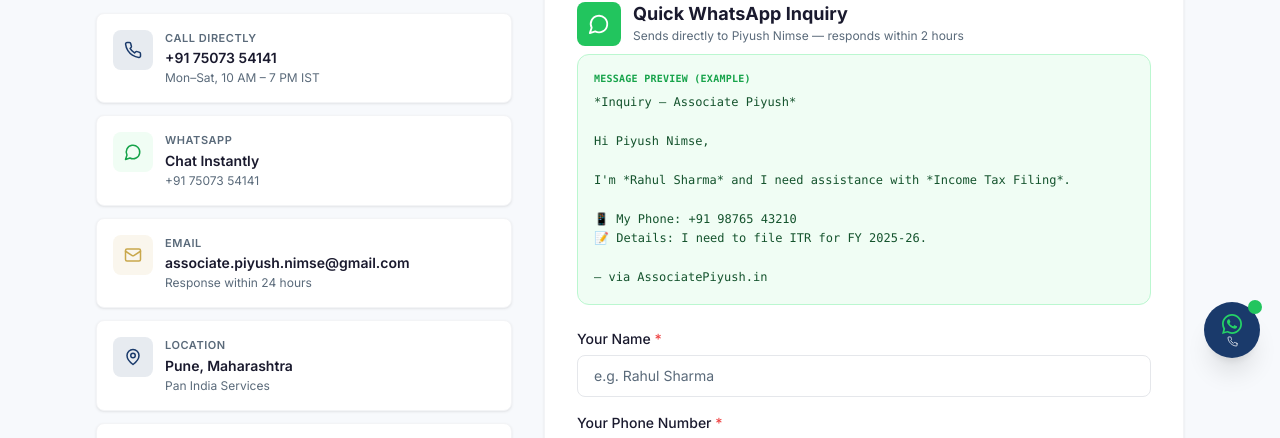
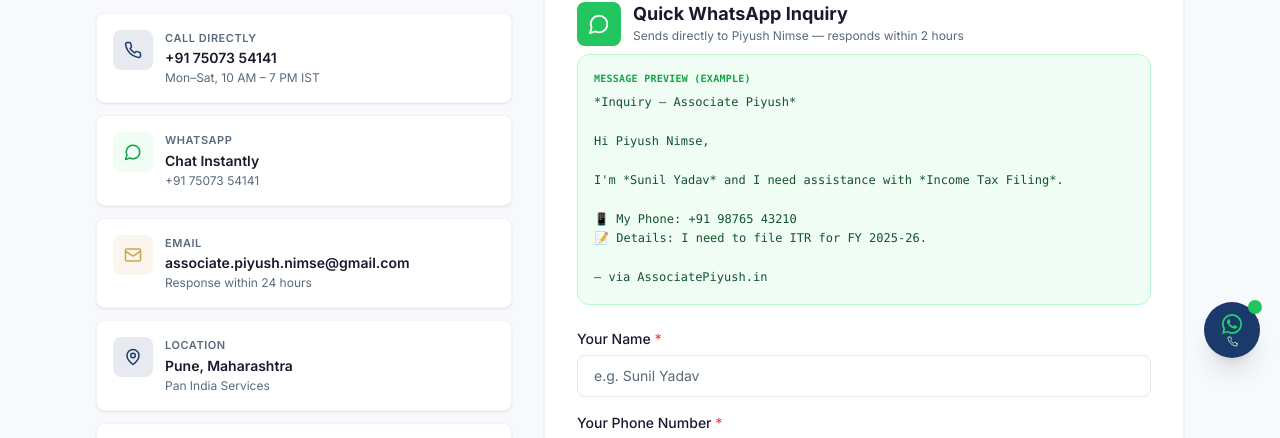
Before and after one commit to ccassociates2024-boop/associate-piyush, a Next.js app: page /contact in a window 1280 px wide. Shown: the part 418-856 px from the top of the page. Built offline with nearby package versions, Linux system fonts and the light colour scheme.

Commit message:
Replace Rahul Sharma with Sunil Yadav in contact form message preview

```diff
--- a/app/contact/ContactForm.tsx
+++ b/app/contact/ContactForm.tsx
@@ -222,7 +222,7 @@
               <div className="bg-green-50 border border-green-200 rounded-xl p-4 mb-6 text-xs text-green-900 font-mono leading-relaxed">
                 <div className="text-[10px] text-green-600 font-semibold uppercase tracking-wide mb-1.5">Message Preview (example)</div>
                 <div className="whitespace-pre-line">{
-                  `*Inquiry — Associate Piyush*\n\nHi Piyush Nimse,\n\nI'm *Rahul Sharma* and I need assistance with *Income Tax Filing*.\n\n📱 My Phone: +91 98765 43210\n📝 Details: I need to file ITR for FY 2025-26.\n\n— via AssociatePiyush.in`
+                  `*Inquiry — Associate Piyush*\n\nHi Piyush Nimse,\n\nI'm *Sunil Yadav* and I need assistance with *Income Tax Filing*.\n\n📱 My Phone: +91 98765 43210\n📝 Details: I need to file ITR for FY 2025-26.\n\n— via AssociatePiyush.in`
                 }</div>
               </div>
 
@@ -235,7 +235,7 @@
                   <input
                     type="text"
                     className="input-field"
-                    placeholder="e.g. Rahul Sharma"
+                    placeholder="e.g. Sunil Yadav"
                     value={form.name}
                     onChange={(e) => set("name", e.target.value)}
                     required
```
